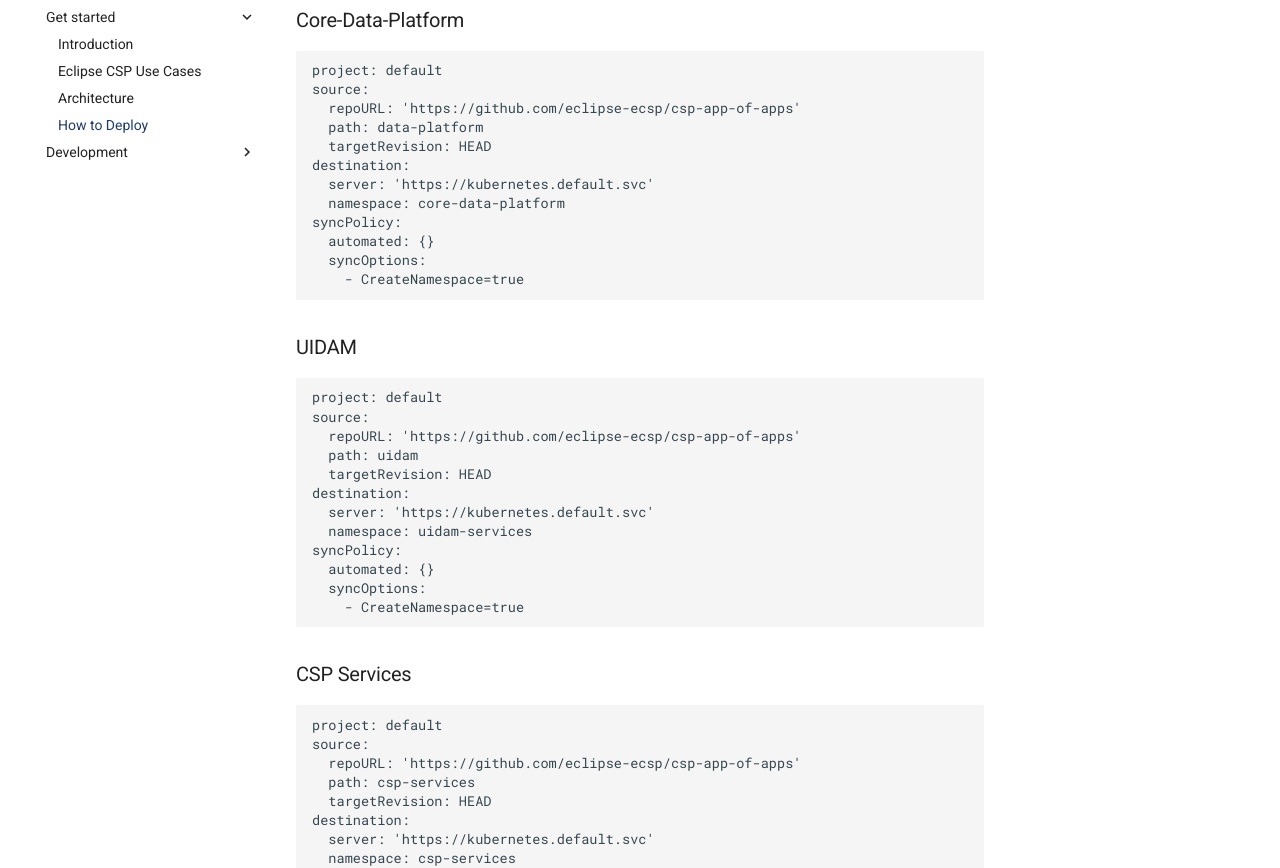
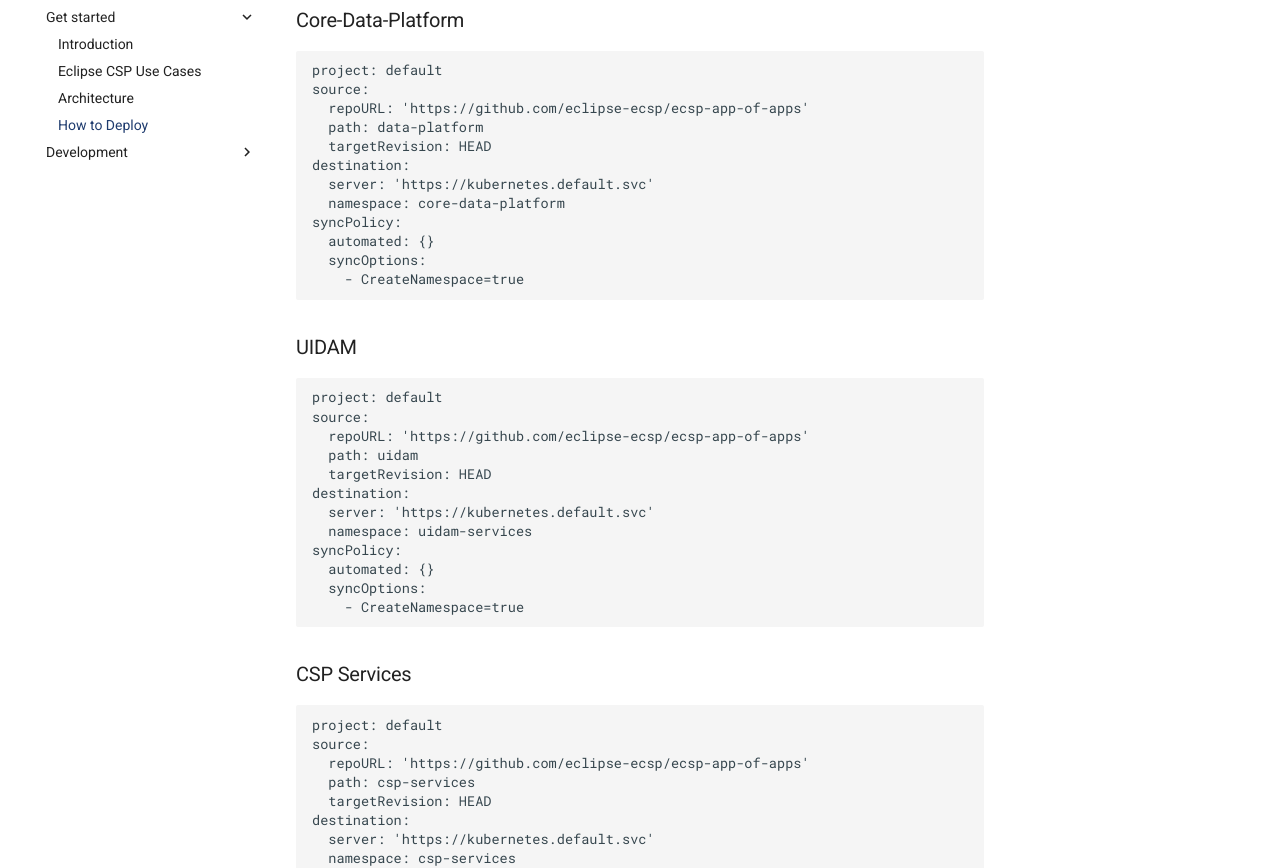
Before and after one commit to eclipse-ecsp/ecsp-website, an MkDocs documentation site: the page built from docs/deployment/README.md, in a window 1280 px wide and 1400 px high, scrolled down 7825 px. Shown: the part 161-1029 px from the top of the window. Built offline with MkDocs 1.6.1 and Material for MkDocs 9.7.7, drawn with Linux system fonts in a browser that asks for light colours; some of the changed lines change nothing that is shown.

Commit message:
Corrected the repo URL for app of apps repo

````diff
--- a/docs/deployment/README.md
+++ b/docs/deployment/README.md
@@ -124,7 +124,7 @@
 
 ## Step 1 : Fork/Clone the Repository
 
-Either fork or clone the repository for infrastructure definitions from [AWS](https://github.com/aws-ia/terraform-aws-eks-blueprints/tree/main/patterns/gitops/getting-started-argocd) and [Workloads](https://github.com/eclipse-ecsp/csp-app-of-apps).
+Either fork or clone the repository for infrastructure definitions from [AWS](https://github.com/aws-ia/terraform-aws-eks-blueprints/tree/main/patterns/gitops/getting-started-argocd) and [Workloads](https://github.com/eclipse-ecsp/ecsp-app-of-apps).
 
 Update the terraform variables as required like AWS region, required EKS worker nodes and VPC details in Terraform variables.
 
@@ -242,7 +242,7 @@
 ```
 project: default
 source:
-  repoURL: 'https://github.com/eclipse-ecsp/csp-app-of-apps'
+  repoURL: 'https://github.com/eclipse-ecsp/ecsp-app-of-apps'
   path: data-platform
   targetRevision: HEAD
 destination:
@@ -260,7 +260,7 @@
 ```
 project: default
 source:
-  repoURL: 'https://github.com/eclipse-ecsp/csp-app-of-apps'
+  repoURL: 'https://github.com/eclipse-ecsp/ecsp-app-of-apps'
   path: uidam
   targetRevision: HEAD
 destination:
@@ -276,7 +276,7 @@
 ```
 project: default
 source:
-  repoURL: 'https://github.com/eclipse-ecsp/csp-app-of-apps'
+  repoURL: 'https://github.com/eclipse-ecsp/ecsp-app-of-apps'
   path: csp-services
   targetRevision: HEAD
 destination:
@@ -340,7 +340,7 @@
 
 
 ## Update  app-of-apps
-To deploy the component in Argo CD, we must update the Argo CD App of Apps with the new component chart details in the [repository](https://github.com/eclipse-ecsp/csp-app-of-apps).
+To deploy the component in Argo CD, we must update the Argo CD App of Apps with the new component chart details in the [repository](https://github.com/eclipse-ecsp/ecsp-app-of-apps).
 
 The following App of Apps are grouped logically based on their nature of functionality:
 
````
